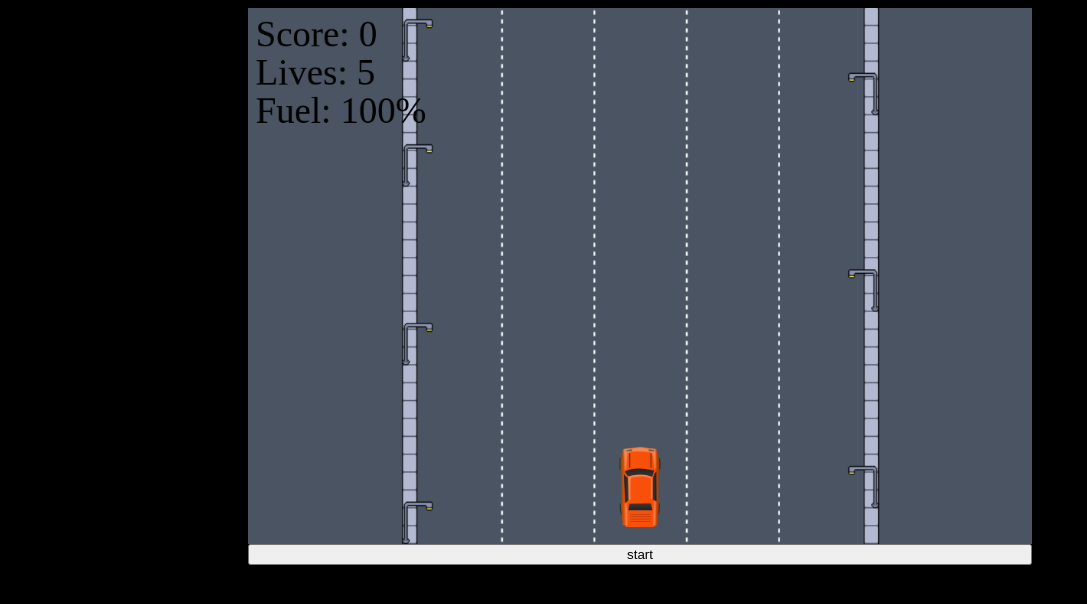
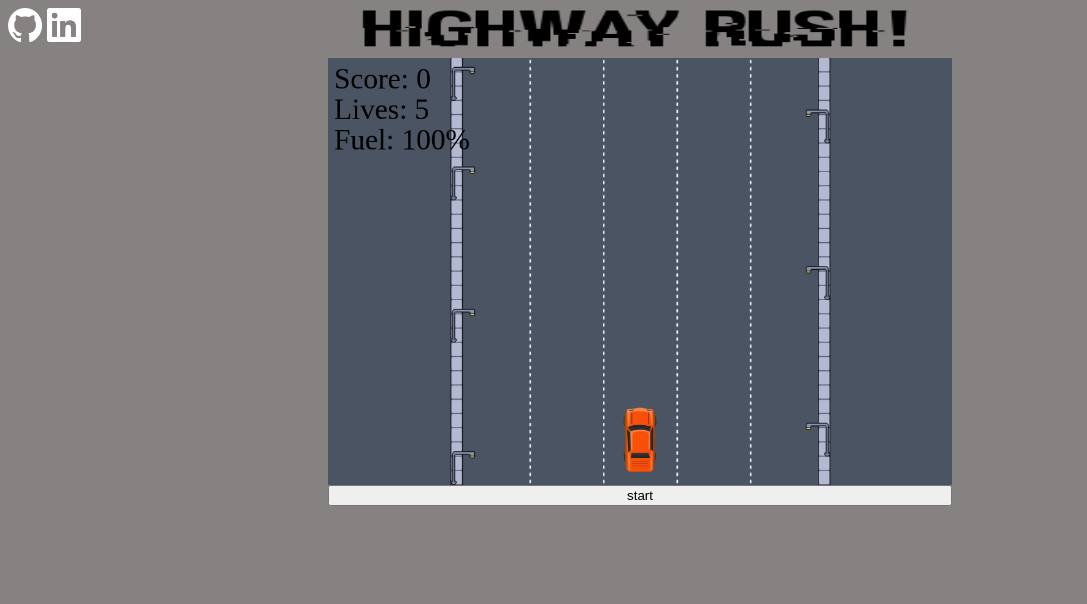
Before and after one commit to integgy/highway-rush, a website with bundled scripts: page index.html in a window 1280 px wide. Shown: the whole page, without its empty margins (0-1087 px from the left). Built offline with nearby package versions, Linux system fonts and the light colour scheme.

Commit message:
added title and links

```diff
--- a/game-nodes/fuel.js
+++ b/game-nodes/fuel.js
@@ -2,17 +2,25 @@ const { randomXPos } = require("./game-functions")
 
 
 class FuelTank {
-    constructor(){
-        this.x = (randomXPos() + 15)
-        this.y = -300
-        this.l = 25
-        this.h = 25
-        this.color = "red"
+    constructor(img){
+        this.l = 40
+        this.h = 50
+        this.x = randomXPos(this.l)
+        this.y = -200
+        this.color = "black"
+        this.image = img
     }
 
     draw(cxt) {
-        cxt.fillStyle = this.color
-        cxt.fillRect(this.x, this.y, this.l, this.h)
+        // cxt.fillStyle = this.color
+        // cxt.fillRect(this.x, this.y, this.l, this.h)
+        cxt.drawImage(
+            this.image,
+            this.x-4,
+            this.y,
+            50,
+            50
+        )
     }
 
     move(vel){
@@ -25,8 +33,8 @@ class FuelTank {
     }
 
     respawn(){
-        this.x = (randomXPos() + 15)
-        this.y = -300
+        this.x = randomXPos(this.l)
+        this.y = -100
     }
 
     passedGate() {
@@ -40,8 +48,8 @@ class FuelTank {
     collision(obj){
         const RightSide = this.x + this.l >= obj.x
         const LeftSide = this.x <= obj.x + obj.l
-        const FrontSide = this.y + this.h >= obj.y
-        const BackSide = this.y <= obj.y + obj.h
+        const FrontSide = this.y + (this.h + 25) >= obj.y
+        const BackSide = this.y <= obj.y + (obj.h + 25)
 
         if (RightSide && LeftSide && FrontSide && BackSide) {
             return true
--- a/game-nodes/game-functions.js
+++ b/game-nodes/game-functions.js
@@ -1,13 +1,22 @@
 
 const canWidth = 1024
 const canHeight = 700
-const middle = canWidth/2 - 50/2
-const xArr = [middle - 235, middle - 120, middle, middle + 120, middle + 235]
+const middle = canWidth/2
+
+
+
 function randomInt(max)  {
     return Math.floor(Math.random() * max)
 }
 
-function randomXPos(){
+function randomXPos(item){
+    const xArr = [
+        middle - (item/2) - 235,
+        middle - (item/2) - 120,
+        middle - (item/2),
+        middle - (item/2) + 120,
+        middle - (item/2) + 235
+    ]
     return xArr[randomInt(xArr.length)]
 }
 
@@ -117,6 +126,5 @@ module.exports = {
     gameDetails,
     randomInt,
     gameOver,
-    uniqueInt,
-    xArr
+    uniqueInt
 }
--- a/game-nodes/incoming-traffic.js
+++ b/game-nodes/incoming-traffic.js
@@ -1,12 +1,12 @@
 const { randomXPos } = require("./game-functions")
 const { canHeight } = require("./game-functions")
-const { xArr } = require("./game-functions")
+
 class NpcCar {
     constructor(img){
-        this.x = randomXPos()
-        this.y = -100
         this.l = 50
         this.h = 90
+        this.x = randomXPos(this.l)
+        this.y = -100
         this.color = "black"
         this.image = img
     }
@@ -34,7 +34,7 @@ class NpcCar {
     }
 
     respawn(){
-        this.x = randomXPos()
+        this.x = randomXPos(this.l)
         this.y = -300
     }
 
--- a/game-nodes/player-car.js
+++ b/game-nodes/player-car.js
@@ -1,10 +1,10 @@
 class Player {
     constructor(x, y, img){
         this.color = "blue"
-        this.x = x
-        this.y = y
         this.l = 50
         this.h = 90
+        this.x = x - (this.l/2)
+        this.y = y
         this.image = img
 
     }
@@ -18,7 +18,6 @@ class Player {
             this.y-10,
             150,
             125
-
         )
     }
 
--- a/highway.css
+++ b/highway.css
@@ -1,17 +1,40 @@
 body {
-    background-color: black;
+    background-color: rgb(134, 130, 130);
+}
+
+header{
+    background-color: red;
+    width: 100%;
+    height: 10vh;
     display: flex;
     justify-content: center;
-    flex-direction: column;
-
-}
-button {
-    margin-left: 30vh;
-    margin-right: 30vh;
 }
 
-canvas {
-    background-color: white;
-    margin-left: 30vh;
-    margin-right: 30vh;
+/* .title{
+    height: 15vh;
+} */
+
+#game {
+    display: flex;
+    flex-direction: column;
+    margin-left: 40vh;
+    margin-right: 40vh;
 }
+
+.title {
+    height: 50px;
+}
+
+
+.links {
+    display: flex;
+    flex-direction: row;
+    gap: 5px;
+    width: 77px;
+    position: absolute;
+}
+
+.links img{
+    width: 34px;
+    height: 34px;
+}
--- a/index.html
+++ b/index.html
@@ -8,9 +8,19 @@
     <title>Highway Rush!</title>
 </head>
 <body>
-    <canvas>
-    </canvas>
-    <button id="start" value="true">start</button>
+    <div class="links">
+        <a href="https://github.com/integgy">
+            <img src="icons/github.256x249.png" alt="">
+        </a>
+        <a href="https://www.linkedin.com/in/matthew-regidor-74a5a9259/">
+            <img src="icons/linkedin.256x256.png" alt="">
+        </a>
+    </div>
 
+    <div id="game">
+        <img class="title" src="game_imgs/title.png" alt="">
+        <canvas></canvas>
+        <button id="start" value="true">start</button>
+    </div>
 </body>
 </html>
--- a/src/index.js
+++ b/src/index.js
@@ -36,7 +36,10 @@ redCar.src = "../game_imgs/Audi.png"
 const blackCar = new Image()
 blackCar.src = "../game_imgs/Black_viper.png"
 
-const carImgs = [truck,taxi,blackCar,redCar]
+const gasTank = new Image()
+gasTank.src = "../game_imgs/gas_tank.png"
+
+const carImgs = [truck,blackCar,redCar]
 
 function makeRandomCar(){
     const randomImg = carImgs[randomInt(carImgs.length)]
@@ -56,11 +59,12 @@ setInterval(() => {
     if (on) {
         fuel -= 1
         if (vel > 4) fuel -= 1
+        if (vel > 6) fuel -= 1
     }
 }, 1000);
 
 const levels = {
-    10: 1.5,
+    8: 1.5,
     15: 2,
     20: 2.5,
     30: 3,
@@ -70,7 +74,10 @@ const levels = {
     70: 5,
     100: 5.5,
     120: 6,
-    200: 7
+    150: 7,
+    200: 7.5,
+    300: 8
+
 }
 
 // Movement
@@ -95,7 +102,6 @@ let on = false;
 let running = true;
 let amountOfCars = 1;
 let gatePasses = 0;
-let prevIdx = null;
 function animate() {
     if (carsInPlay.length < 7) carsInPlay.push(makeRandomCar())
     if (lives < 1 || fuel < 1) running = false
@@ -103,39 +109,45 @@ function animate() {
     c.clearRect(0, 0, canWidth, canHeight);
     c.drawImage(background, 0, 0, canWidth, canHeight);
     if (!running) gameOver(c, score);
+    player.draw(c);
+    gameDetails(c, score, lives, fuel)
+    if (fuel < 90 && fuelTanks.length < 1) fuelTanks.push(new FuelTank(gasTank));
 
-    gameDetails(c, score, lives, fuel)
-    if (fuel === 80 && fuelTanks.length < 1) fuelTanks.push(new FuelTank());
-    if (keys.left.pressed) player.x -= 5
-    if (keys.right.pressed) player.x += 5
-    player.draw(c);
+    if (keys.left.pressed) {
+        if (player.x > middle - 290) player.x -= 5
+    }
+    if (keys.right.pressed) {
+        if (player.x < middle + 240)player.x += 5
+    }
+
     for (let i = 0; i < amountOfCars; i++){
-        // const idx = uniqueInt(5, prevIdx)
-        // prevIdx = idx
         const car = carsInPlay[i];
         car.draw(c);
         if (on) car.move(vel);
         if (car.passedGate(vel)) {
-            if (amountOfCars < 7) amountOfCars++;
-            gatePasses += 1
-            if (gatePasses === 3){
-                if (fuelTanks.length < 3) fuelTanks.push(new FuelTank())
-                gatePasses = 0
-            }
-
+            if (amountOfCars < carsInPlay.length) amountOfCars++;
+            gatePasses++;
+            if (gatePasses % 4 === 0){
+            if (fuelTanks.length < 4) fuelTanks.push(new FuelTank(gasTank));
+        }
         }
 
+
+
         let overLapCheck = carsInPlay.filter(ele => ele !== car)
-        for (let i = 0; i < overLapCheck.length; i++){
+        if (gatePasses > 0){
+            for (let i = 0; i < overLapCheck.length; i++){
             if (car.collision(overLapCheck[i])){
                 car.respawn();
                 break
             }
         }
+        }
+
 
         if (player.playerCollision(car)) {
+            carsInPlay.splice(i, 1);
             amountOfCars--
-            carsInPlay.splice(i, 1);
             lives -= 1;
         }
 
@@ -151,21 +163,19 @@ function animate() {
     fuelTanks.forEach(tank => {
         let tankIdx = fuelTanks.indexOf(tank);
         tank.draw(c);
-        // if (tank.passedGate() && fuelTanks.length < 4) fuelTanks.push(new FuelTank());
-        if (on) tank.move(vel)
+        if (on) tank.move(vel);
 
         for (let i = 0; i < amountOfCars; i++){
             const car = carsInPlay[i]
             if (tank.collision(car)) {
                 fuelTanks.splice(tankIdx, 1)
-                console.log("overlap")
                 break
             }
         };
 
         if (player.playerCollision(tank)) {
             fuelTanks.splice(tankIdx, 1)
-            if (fuel < 100) fuel += 5;
+            if (fuel < 95) fuel += 5;
         }
 
         if (tank.end(canHeight)) {
```
Also changed, not shown: game_imgs/gas_tank.png (added), game_imgs/title.png (added), icons/github.256x249.png (added), icons/linkedin.256x256.png (added).
